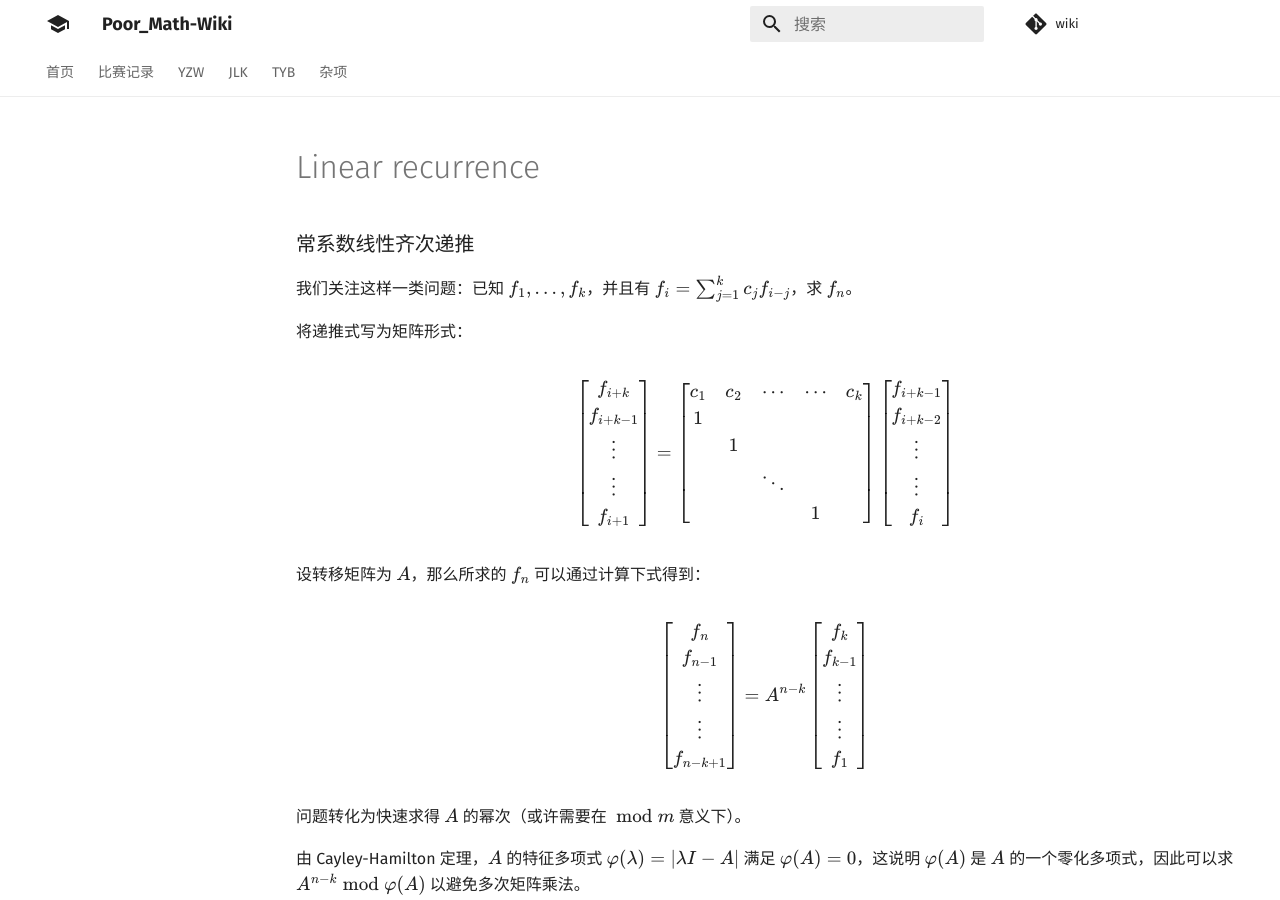
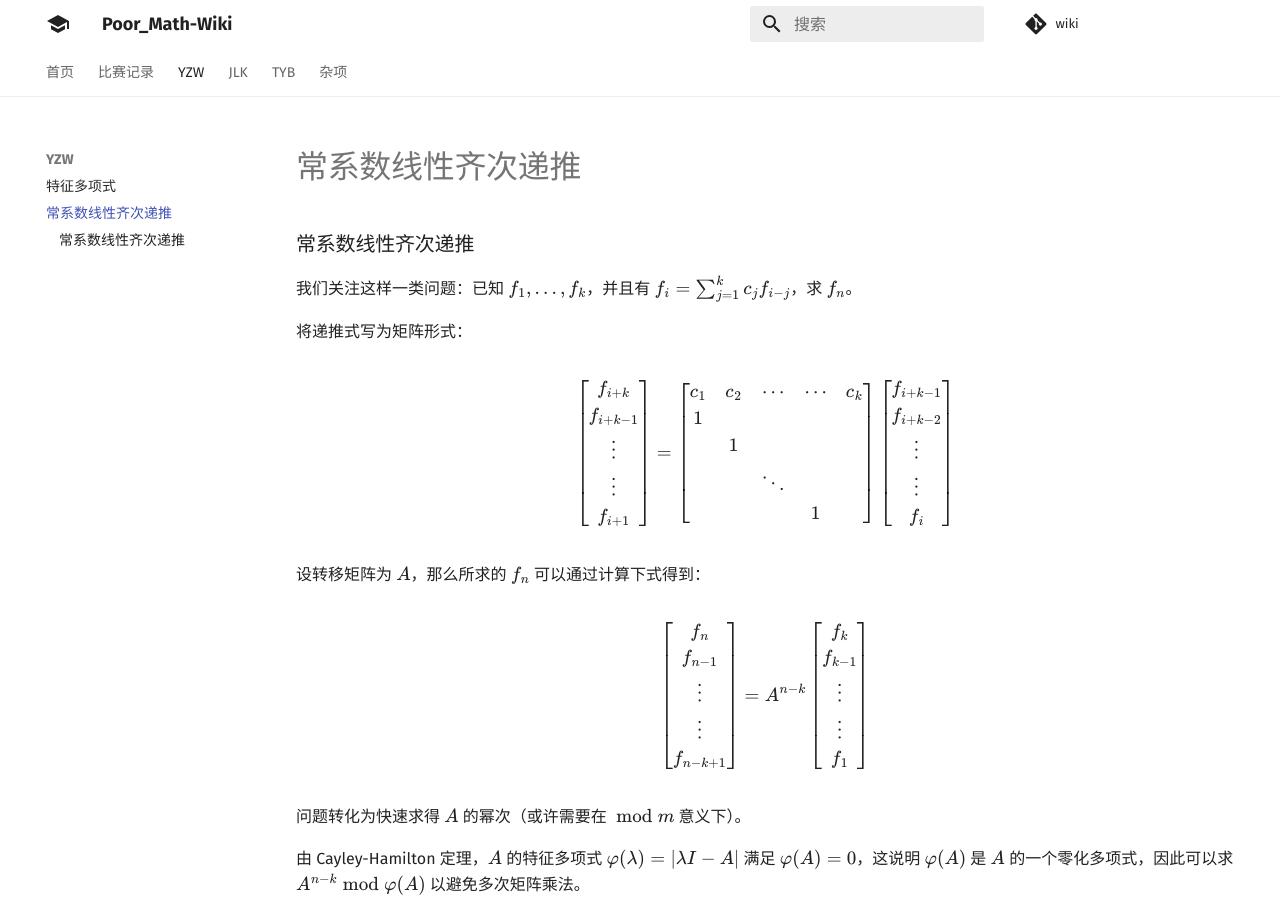
Before and after one commit to PoorMath/PoorMath.github.io, an MkDocs documentation site: the page built from docs/YZW/linear-recurrence.md, in a window 1280 px wide and 900 px high. Built offline with MkDocs 1.6.1 and Material for MkDocs 9.7.7, drawn with Linux system fonts in a browser that asks for light colours; comment, search, counter and statistics services are not loaded.

Commit message:
Update mkdocs.yml

```diff
--- a/mkdocs.yml
+++ b/mkdocs.yml
@@ -81,6 +81,7 @@ nav:
     - 20210529 SWERC2018: contest/20210529 SWERC2018.md
   - YZW:
     - 特征多项式: YZW/characteristic-polynomial.md
+    - 常系数线性齐次递推: YZW/linear-recurrence.md
   - JLK:
     - HDU 6960: JLK/HDU 6960.md
   - TYB:
```
